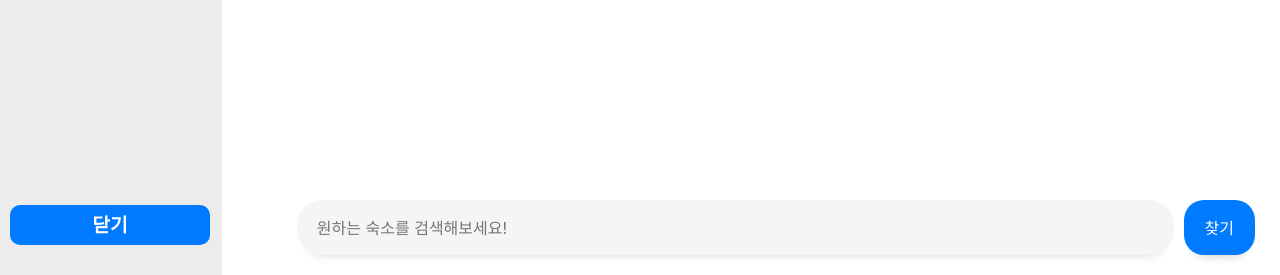
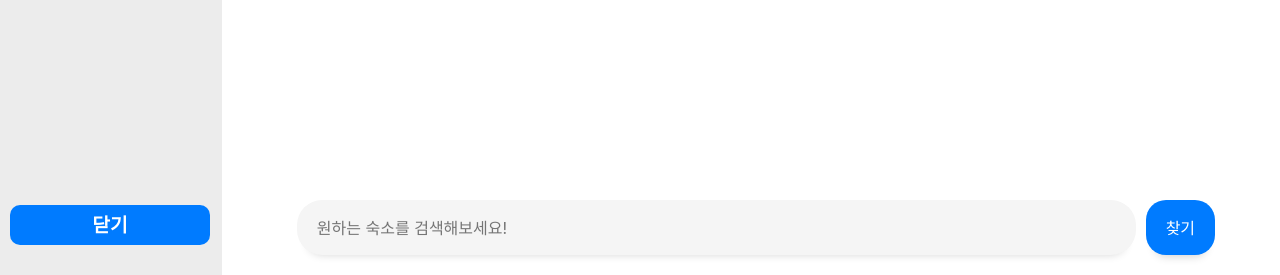
Before and after one commit to SKNETWORKS-FAMILY-AICAMP/SKN07-4th-1Team, a Django app: page / in a window 1280 px wide. Shown: the part 535-810 px from the top of the page. Run offline with Django 4.2, Linux system fonts and the light colour scheme; parts of the project's set-up code (start-up, migrations or seed data) failed here and were passed over; some libraries are stand-ins or nearby versions.

Commit message:
css 수정

```diff
--- a/static/style.css
+++ b/static/style.css
@@ -114,7 +114,7 @@
     border: 0;
     border-radius: 20px;
     margin-left: 10px;
-    margin-right: 10px;
+    margin-right: 50px;
     align-items: bottom;
     box-shadow: 0 10px 10px -9px #cecece;
 }
```
